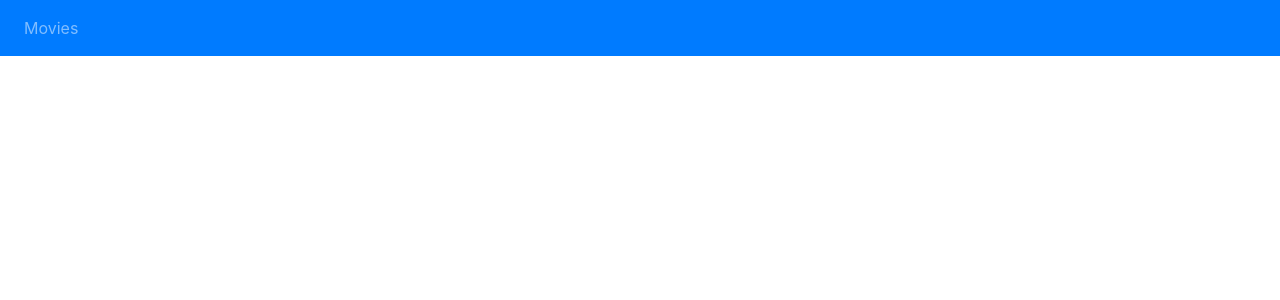
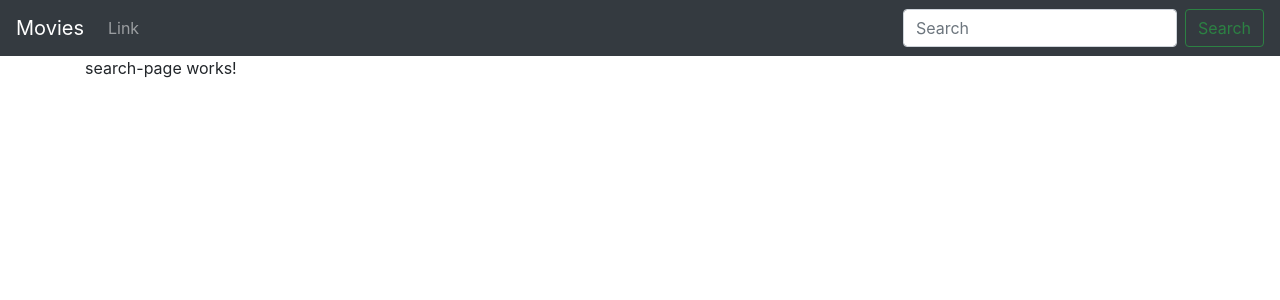
Before and after one commit to aleksandar8821/movies-angular-vezba, an Angular app: page /search/1 in a window 1280 px wide. Before the commit this address led to /. Shown: the top 300 px of the page. Built offline with nearby package versions, Linux system fonts and the light colour scheme.

Commit message:
zadatak 6

```diff
--- a/src/app/app-routing/app-routing.module.ts
+++ b/src/app/app-routing/app-routing.module.ts
@@ -2,6 +2,7 @@ import { NgModule } from '@angular/core';
 import { CommonModule } from '@angular/common';
 import { RouterModule, Routes } from '@angular/router';
 import { MoviesComponent } from '../movies/movies.component';
+import { SearchPageComponent } from '../search-page/search-page.component';
 
 const appRoutes: Routes = [
    {
@@ -13,6 +14,10 @@ const appRoutes: Routes = [
        path: 'movies',
        component: MoviesComponent,
    },
+   {
+	   	path: 'search/:term',
+	   	component: SearchPageComponent
+   }
 ];
 
 
--- a/src/app/layout/layout.component.html
+++ b/src/app/layout/layout.component.html
@@ -1,9 +1,20 @@
-<nav class="navbar navbar-expand-lg navbar-dark bg-primary">
-    <ul class="navbar-nav">
-        <li class="nav-item">
-            <a class="nav-link" routerLink="/movies" routerLinkActive="active">Movies</a>
-        </li>
+<nav class="navbar navbar-expand-lg navbar-dark bg-dark">
+  <a class="navbar-brand" routerLink="/movies" routerLinkActive="active">Movies</a>
+  <button class="navbar-toggler" type="button" data-toggle="collapse" data-target="#navbarSupportedContent" aria-controls="navbarSupportedContent" aria-expanded="false" aria-label="Toggle navigation">
+    <span class="navbar-toggler-icon"></span>
+  </button>
+
+  <div class="collapse navbar-collapse" id="navbarSupportedContent">
+    <ul class="navbar-nav mr-auto">
+
+      <li class="nav-item">
+        <a class="nav-link" href="#">Link</a>
+      </li>
+
+
     </ul>
+    <app-search></app-search>
+  </div>
 </nav>
 
 <div class="container">
--- /dev/null
+++ b/src/app/search-page/search-page.component.html
@@ -0,0 +1,3 @@
+<p>
+  search-page works!
+</p>
--- /dev/null
+++ b/src/app/search-page/search-page.component.ts
@@ -0,0 +1,15 @@
+import { Component, OnInit } from '@angular/core';
+
+@Component({
+  selector: 'app-search-page',
+  templateUrl: './search-page.component.html',
+  styleUrls: ['./search-page.component.css']
+})
+export class SearchPageComponent implements OnInit {
+
+  constructor() { }
+
+  ngOnInit() {
+  }
+
+}
--- a/src/app/search/search.component.html
+++ b/src/app/search/search.component.html
@@ -1,3 +1,4 @@
-<p>
-  search works!
-</p>
+<form #searchForm = "ngForm" (ngSubmit) = "searchMovie()" class="form-inline my-2 my-lg-0">
+	<input class="form-control mr-sm-2" type="search" placeholder="Search" aria-label="Search" name="pera" [(ngModel)] = "searchName" #searchInput = "ngModel" required minlength="3">
+	<button class="btn btn-outline-success my-2 my-sm-0" type="submit" [disabled]="!searchForm.valid">Search</button>
+</form>
--- a/src/app/search/search.component.ts
+++ b/src/app/search/search.component.ts
@@ -1,4 +1,5 @@
 import { Component, OnInit } from '@angular/core';
+import { Router } from '@angular/router';
 
 @Component({
   selector: 'app-search',
@@ -7,9 +8,15 @@ import { Component, OnInit } from '@angular/core';
 })
 export class SearchComponent implements OnInit {
 
-  constructor() { }
+	private searchName: string
+
+  constructor(private router: Router) { }
 
   ngOnInit() {
   }
 
+  public searchMovie(){
+  	this.router.navigate(['/search', this.searchName])
+  }
+
 }
```
Also changed, not shown: src/app/search/search.module.ts (+6 -2 lines), src/app/search-page/search-page.component.css (added), 1 other file (tests, documents, lock files or other folders).
